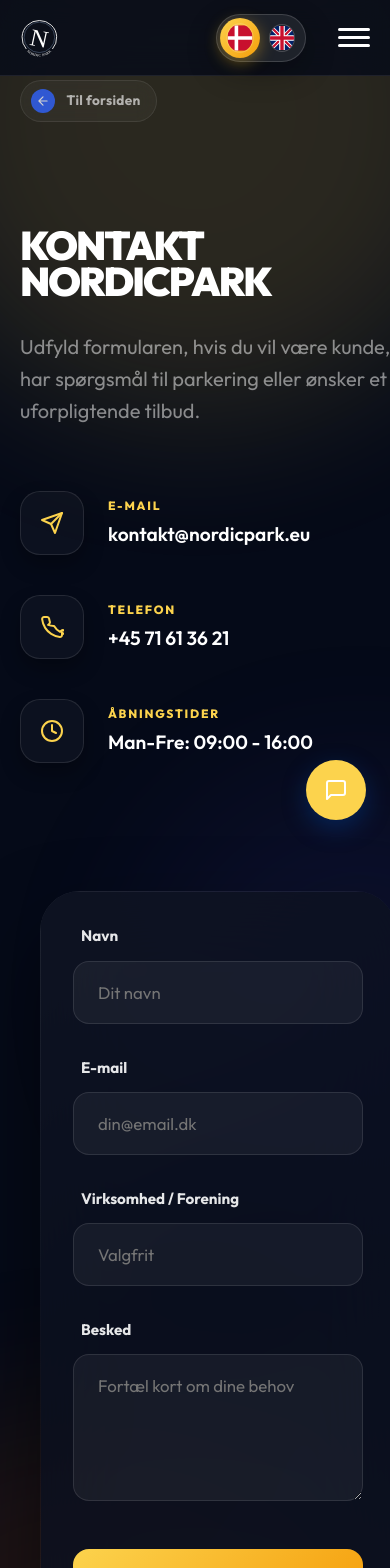
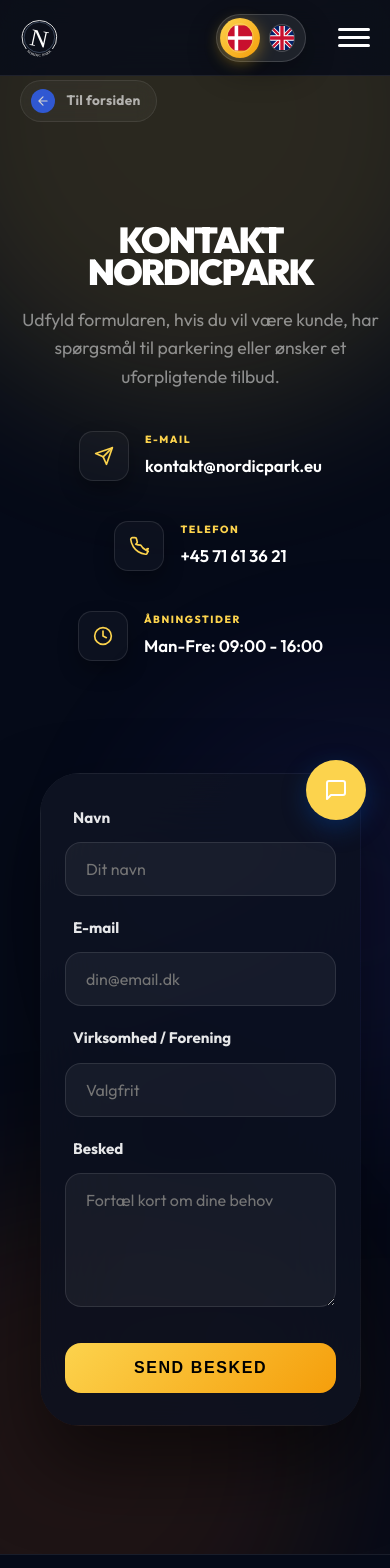
Before and after one commit to adiliqbal96/Nordicpark, a Vue app in the folder frontend/: page /contact in a window 390 px wide. Shown: the top 1568 px of the page. Built offline with nearby package versions, Linux system fonts and the light colour scheme; the HTML template or start-up script is replaced by a standard one.

Commit message:
Optimize Contact page mobile UI: compact info cards, refined typography, and better spacing

```diff
--- a/frontend/src/views/ContactView.vue
+++ b/frontend/src/views/ContactView.vue
@@ -488,19 +488,64 @@
 @media (max-width: 1100px) {
   .contact-grid {
     grid-template-columns: 1fr;
-    gap: 4rem;
+    gap: 3rem;
+  }
+  .contact-header {
+    margin-bottom: 2.5rem;
+    text-align: center;
+  }
+  .subtitle {
+    margin-inline: auto;
+  }
+  .info-cards {
+    align-items: center;
   }
 }
 
 @media (max-width: 600px) {
+  .page { padding-top: 5rem; }
   .card-inner {
-    padding: 2rem;
+    padding: 2rem 1.5rem;
+  }
+  .contact-form {
+    gap: 1.25rem;
   }
   .form-row {
     grid-template-columns: 1fr;
+    gap: 1.25rem;
   }
   .wow-title {
-    font-size: 2.5rem;
+    font-size: 2.25rem;
+    margin-bottom: 1rem;
+  }
+  .subtitle {
+    font-size: 1.1rem;
+  }
+  .info-item {
+    gap: 1rem;
+  }
+  .info-icon-wrapper {
+    width: 50px;
+    height: 50px;
+    border-radius: 14px;
+  }
+  .info-icon-wrapper svg {
+    width: 20px;
+    height: 20px;
+  }
+  .info-text label {
+    font-size: 0.65rem;
+  }
+  .info-text a, .info-text span {
+    font-size: 1.05rem;
+  }
+  input, textarea {
+    padding: 1rem 1.25rem;
+    font-size: 1rem;
+  }
+  .wow-submit-btn {
+    padding: 1rem;
+    font-size: 1rem;
   }
 }
 </style>
```
